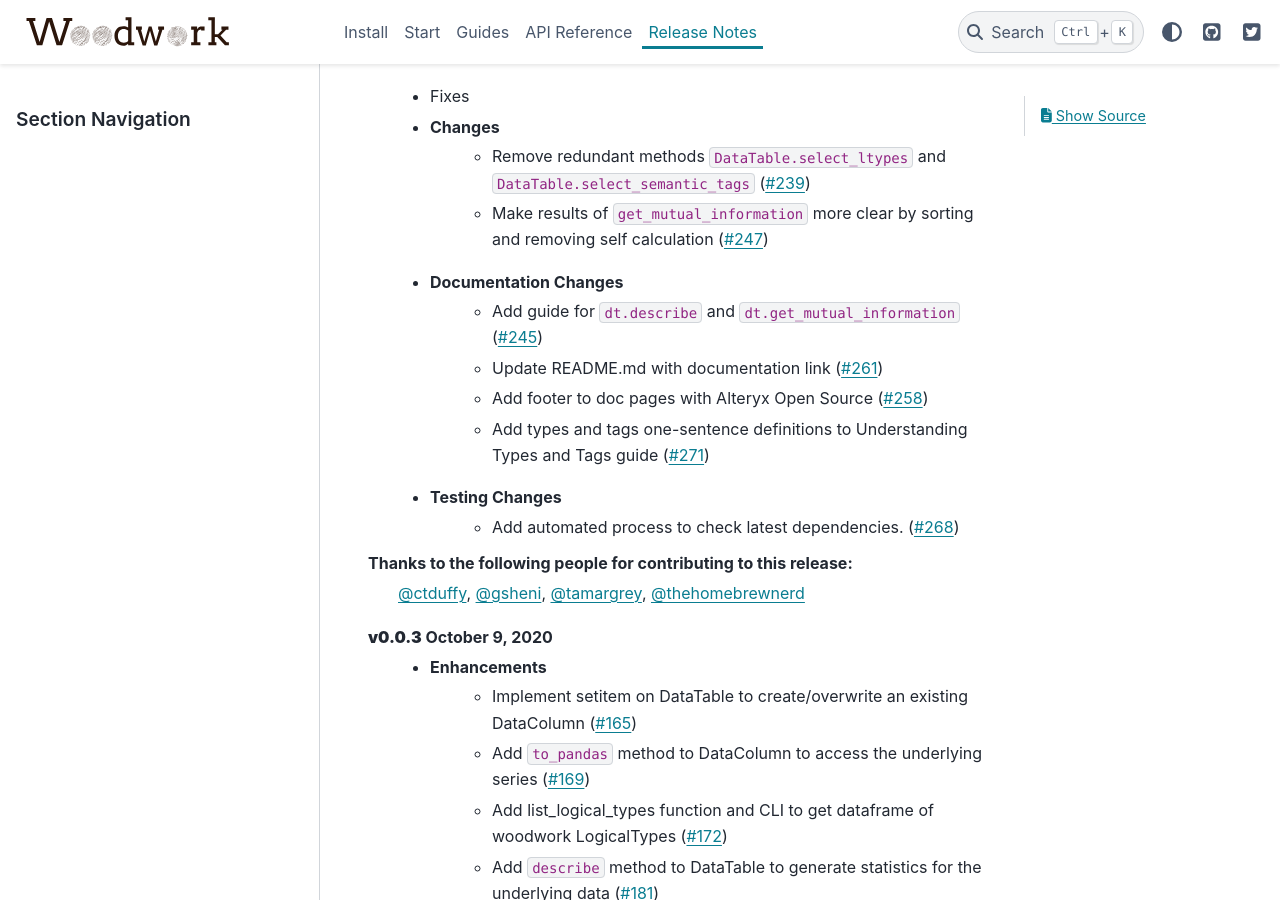
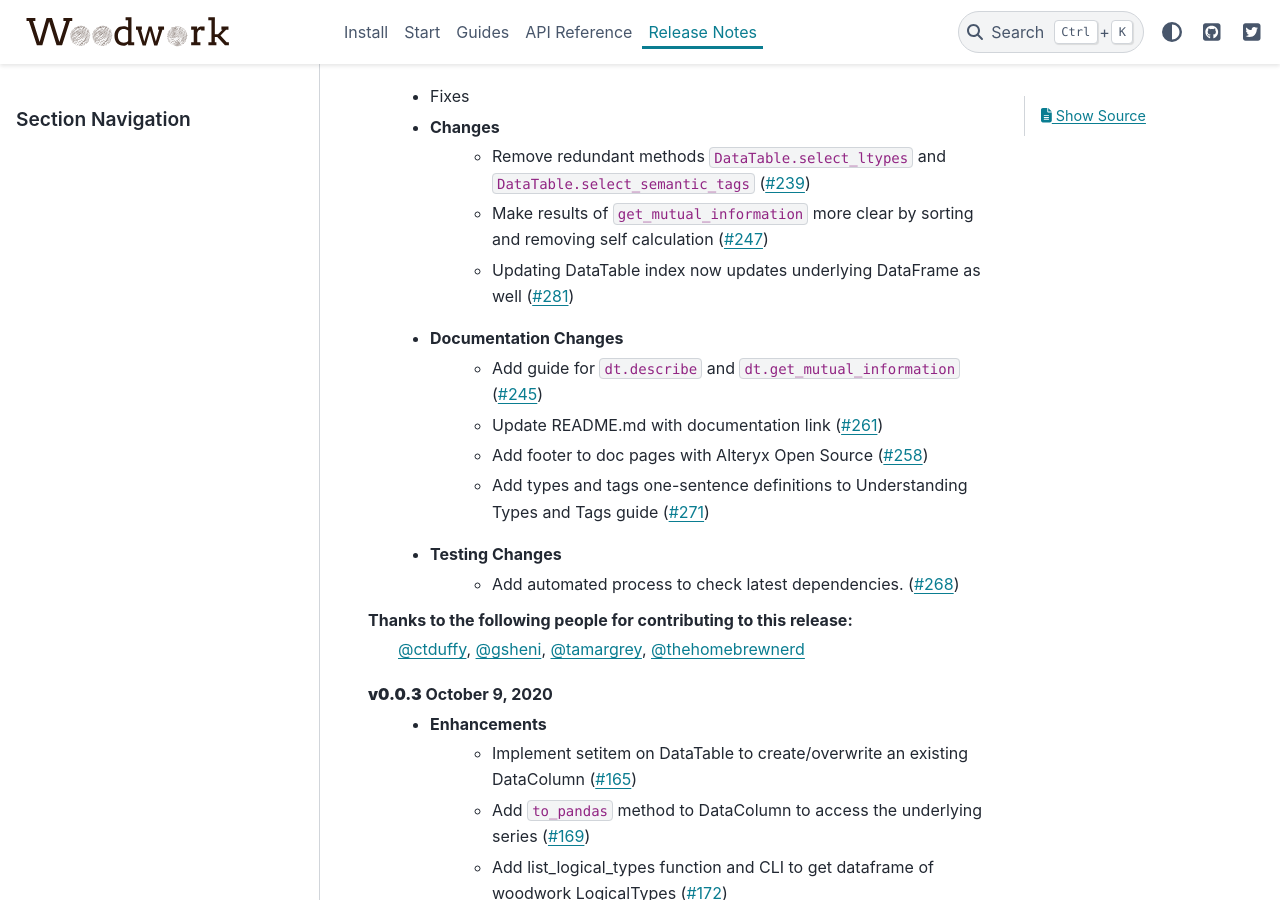
Before and after one commit to alteryx/woodwork, a Sphinx documentation site: the page built from docs/source/release_notes.rst, in a window 1280 px wide and 900 px high, scrolled down 424 px. Built offline with Sphinx 7.4.7 and the PyData theme 0.15.4, drawn with Linux system fonts in a browser that asks for light colours; comment, search, counter and statistics services are not loaded.

Commit message:
changelog

```diff
--- a/docs/source/release_notes.rst
+++ b/docs/source/release_notes.rst
@@ -12,6 +12,7 @@ Release Notes
     * Changes
         * Remove redundant methods ``DataTable.select_ltypes`` and ``DataTable.select_semantic_tags`` (:pr:`239`)
         * Make results of ``get_mutual_information`` more clear by sorting and removing self calculation (:pr:`247`)
+        * Updating DataTable index now updates underlying DataFrame as well (:pr:`281`)
     * Documentation Changes
         * Add guide for ``dt.describe`` and ``dt.get_mutual_information`` (:pr:`245`)
         * Update README.md with documentation link (:pr:`261`)
```
